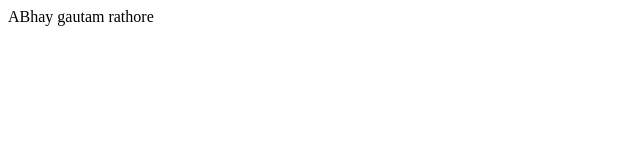
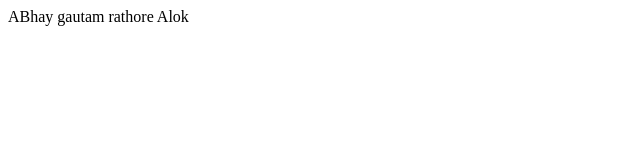
Before and after one commit to srappltd/Day-37-Pokedex, a plain HTML site: page desktop.html in a window 1280 px wide. Shown: the full height of the page, 0-640 px from the left. Drawn offline with Linux system fonts and the light colour scheme.

Commit message:
Update desktop.html

```diff
--- a/desktop.html
+++ b/desktop.html
@@ -8,7 +8,7 @@
 <body>
     <div id="main" class="">
         ABhay gautam
-        rathore
+        rathore Alok
     </div>
 </body>
 </html>
```
